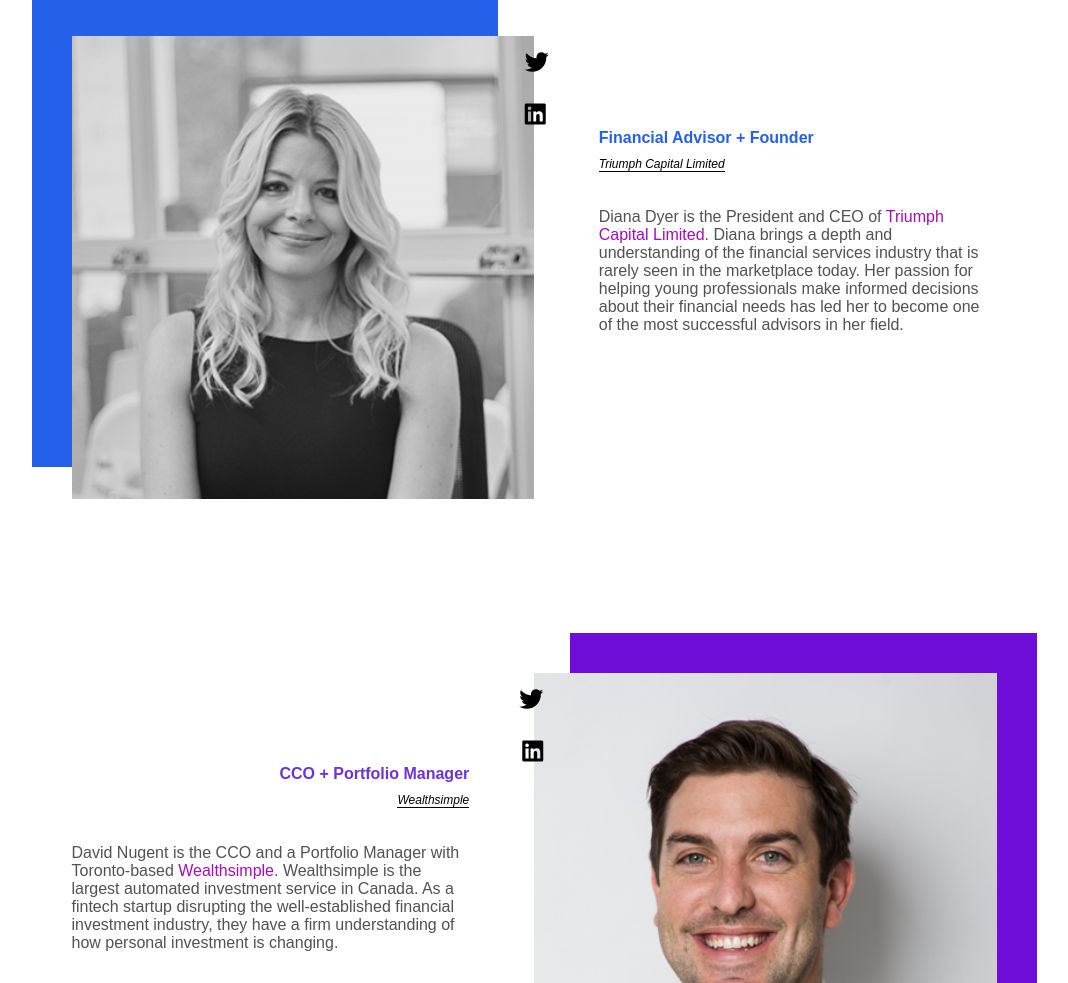
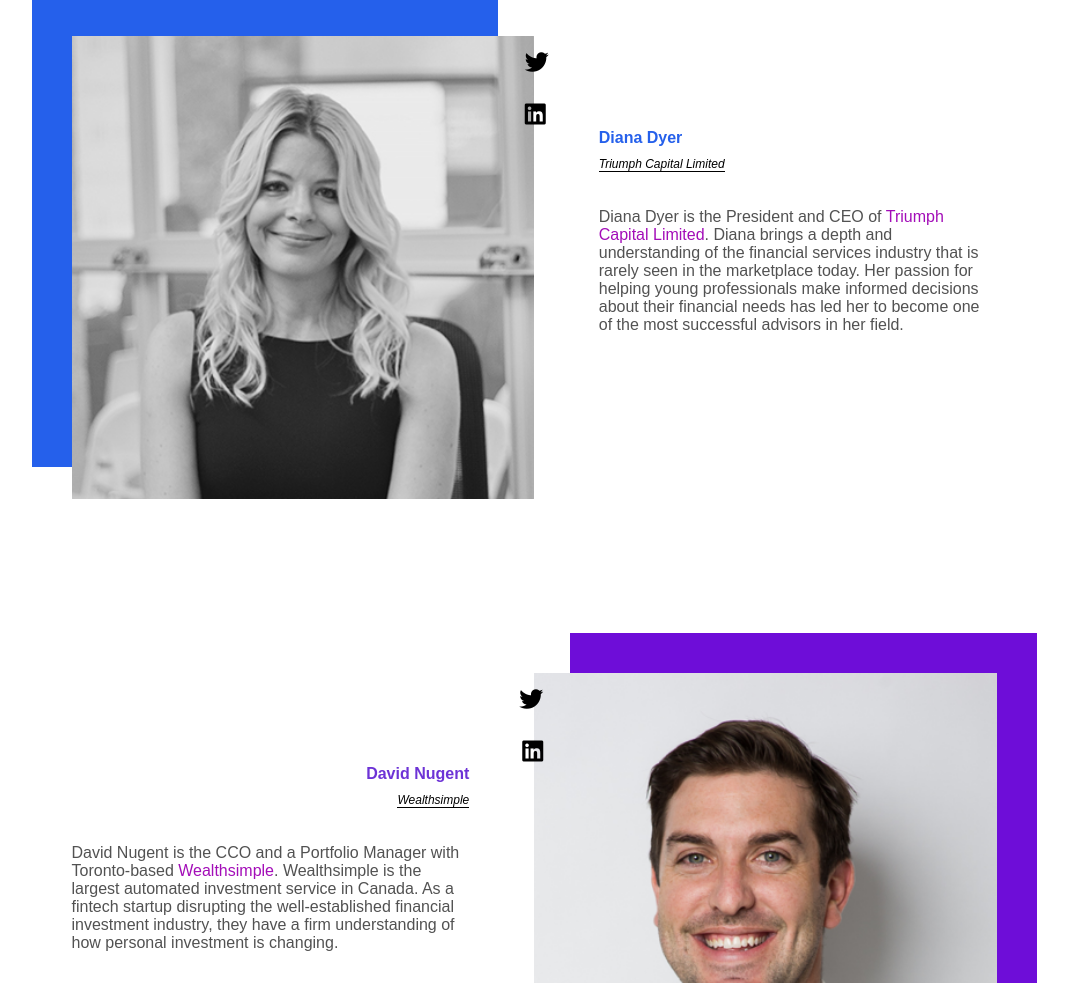
Before and after one commit to businessasusualnetwork/businessasusualnetwork.github.io, a website: page index.html in a window 1280 px wide. Shown: the part 2620-3603 px from the top of the page, without its empty margins (106-1174 px from the left). Drawn offline with nearby package versions, Linux system fonts and the light colour scheme; a web font is replaced by a local one.

Commit message:
updated copy

```diff
--- a/index.html
+++ b/index.html
@@ -207,7 +207,7 @@ and empowering space</p>
 					<div class="quote-container">
 						<div class="speaker-info">
 							<h4>
-								Financial Advisor + Founder
+								Diana Dyer
 							</h4>
 							<p class="black small-copy italic">
 								<a class="small-link" href="http://triumphant.ca/" alt="Triumph Capital Limited Link" target="_blank">Triumph Capital Limited</a>
@@ -232,7 +232,7 @@ and empowering space</p>
 					<div class="quote-container">
 						<div class="speaker-info">
 							<h4>
-								CCO + Portfolio Manager
+								David Nugent
 							</h4>
 							<p class="black small-copy italic">
 								<a class="small-link" href="https://www.wealthsimple.com/" alt="Wealthsimple" target="_blank">Wealthsimple</a>
```
